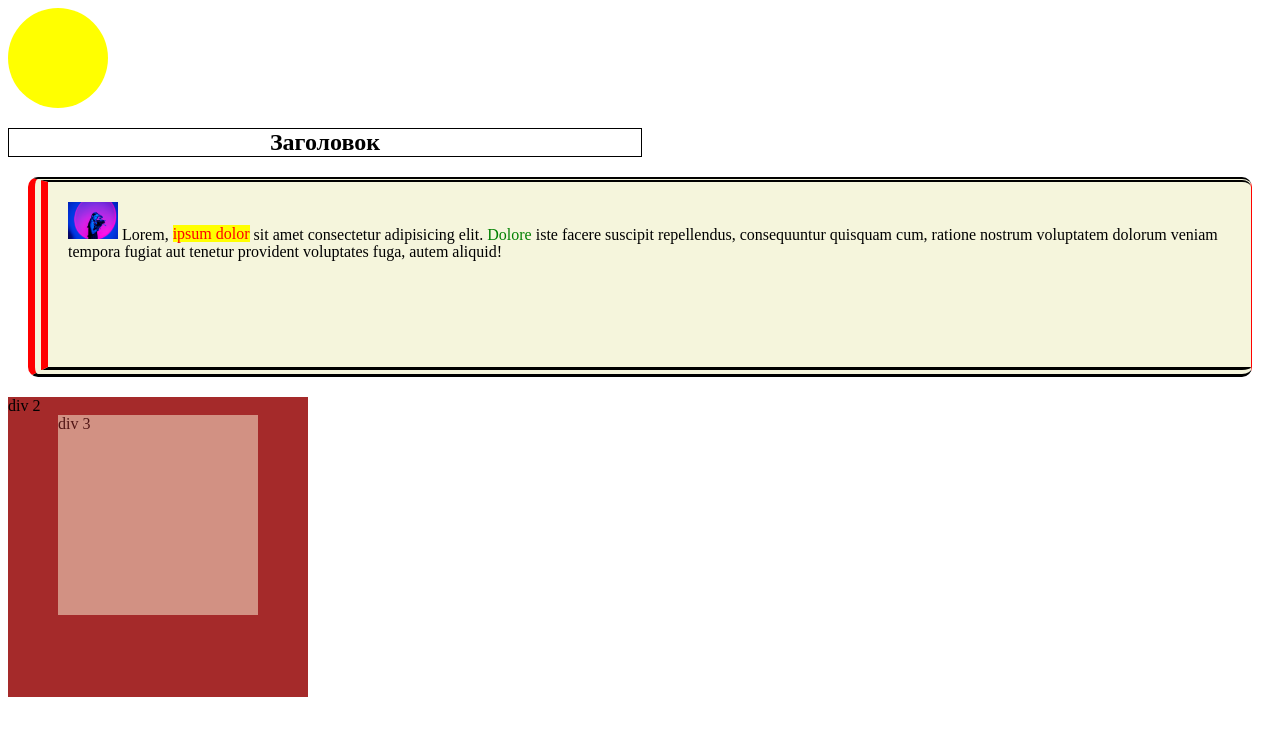
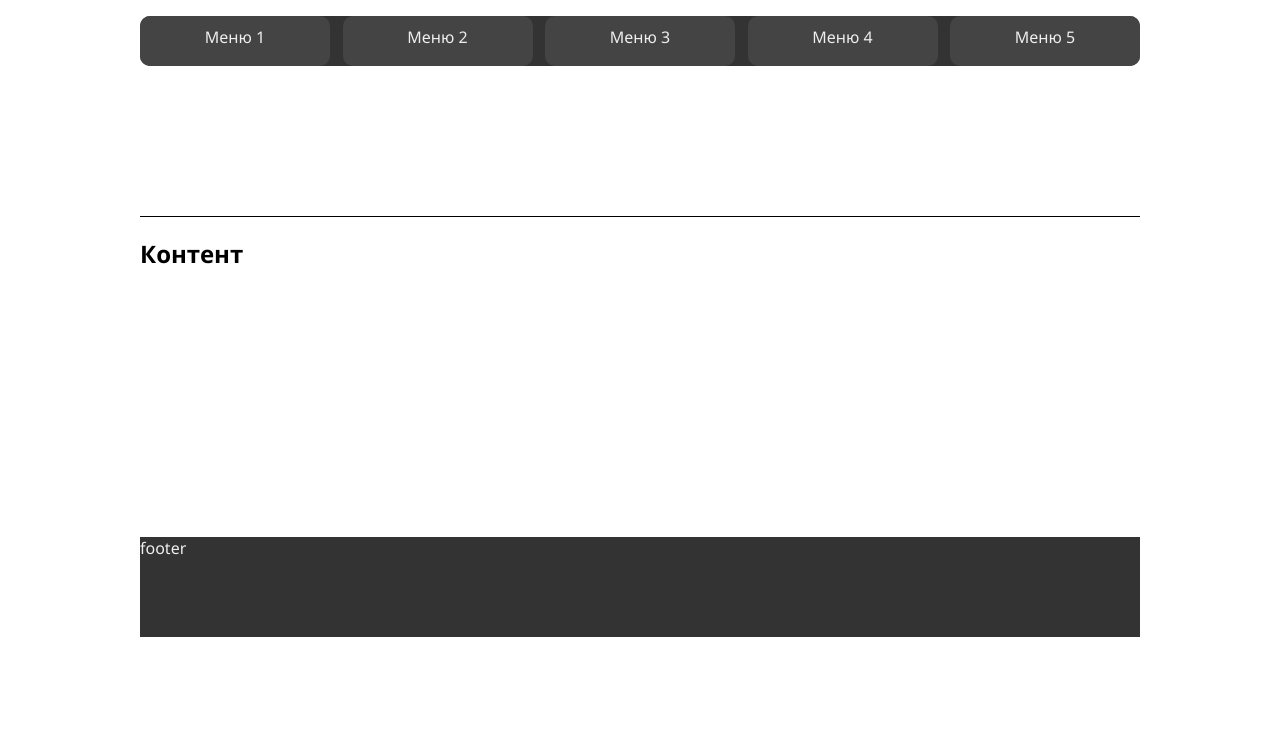
Before and after one commit to klindyuk/web21, a PHP site: page / in a window 1280 px wide. Shown: the top 736 px of the page. Run offline with PHP 8.4, Linux system fonts and the light colour scheme.

Commit message:
Занятие 8

```diff
--- a/css/style.css
+++ b/css/style.css
@@ -1,56 +1,5 @@
-p {
-    background-color: beige;
-    height: 200px;
-    padding: 20px;
-    /* border: 10px solid black; */
-    border-width: 5px 1px 10px 20px;
-    border-color: black red;
-    border-style: double;
-    border-radius: 10px;
-    margin: 20px;
-    box-sizing: border-box;
-}
-p.inlineParagraph {
-    display: inline;
-}
-h2 {
-    border: 1px solid black;
-    width: 50%;
-    text-align: center;
-}
-strong {
-    color: red;
-    font-weight: 400;
-    background-color: yellow;
-    width: 50px;
-    height: 50px;
-}
-img {
-    width: 50px;
-}
-/* div {
-    border: 1px solid black;
-} */
-div#div1 {
-    background-color: yellow;
-    width: 100px;
-    height: 100px;
-    border-radius: 50%;
-}
-span#span1 {
-    color: green;
-}
-div#div2 {
-    background-color: brown;
-    width: 300px;
-    height: 300px;
-}
-div#div3 {
-    background-color: cornsilk;
-    width: 200px;
-    height: 200px;
-    opacity: .5;
-    margin: 0 auto;
+* {
+    font-family: 'Segoe UI', Tahoma, Geneva, Verdana, sans-serif;
 }
 
 header {
@@ -65,8 +14,67 @@ div.content {
 footer {
     height: 100px;
     background-color: #333;
+    color: #eee;
 }
 div.container {
     width: 1000px;
     margin: 0 auto;
 }
+
+nav ul {
+    list-style: none;
+    padding: 0;
+    border-radius: 10px;
+}
+
+nav.mainmenu a {
+    text-decoration: none;
+    color: #eee;
+    display: block;
+    padding: 10px 20px;
+    min-width: 150px;
+    text-align: center;
+}
+
+nav.mainmenu ul ul a {
+    text-align: left;
+}
+
+nav.mainmenu > ul {
+    display: flex;
+    justify-content: space-between;
+    align-items: center;
+    background-color: #333;
+    height: 50px;
+}
+
+nav.mainmenu li {
+    background-color: #444;
+    border-radius: 10px;
+}
+
+nav.mainmenu li:hover {
+    background-color: #555;
+}
+
+nav.mainmenu > ul > li {
+    color: #eee;
+    position: relative;
+    height: 50px;
+}
+
+nav.mainmenu ul ul {
+    display: none;
+}
+
+nav.mainmenu ul ul li {
+    border-bottom: 1px solid #ddd;
+}
+
+nav.mainmenu > ul > li:hover > ul {
+    display: block;
+    position: absolute;
+    left: 0;
+    top: 50px;
+    background-color: #333;
+}
--- a/index.html
+++ b/index.html
@@ -8,18 +8,44 @@
     <link rel="stylesheet" href="css/style.css">
 </head>
 <body>
-    <div id="div1">
+    <div class="container">
+        <header>
+            <nav class="mainmenu">
+                <ul>
+                    <li class="parent"><a href="#">Меню 1</a>
+                        <ul class="child">
+                            <li><a href="#">Пункт 1.1</a></li>
+                            <li><a href="#">Пункт 1.2</a></li>
+                            <li><a href="#">Пункт 1.3</a></li>
+                        </ul>
+                    </li>
+                    <li><a href="#">Меню 2</a>
+                        <ul class="child">
+                            <li><a href="#">Пункт 2.1</a></li>
+                            <li><a href="#">Пункт 2.2</a></li>
+                            <li><a href="#">Пункт 2.3</a></li>
+                            <li><a href="#">Пункт 2.4</a></li>
+                        </ul>
+                    </li>
+                    <li><a href="#">Меню 3</a></li>
+                    <li><a href="#">Меню 4</a>
+                        <ul class="child">
+                            <li><a href="#">Пункт 4.1</a></li>
+                            <li><a href="#">Пункт 4.2</a></li>
+                        </ul>
+                    </li>
+                    <li><a href="#">Меню 5</a></li>
+                </ul>
+            </nav>
+        </header>
+        <div class="content">
+            <h2>Контент</h2>
+        </div>
+        <footer>
+            footer
+        </footer>
+    </div>
 
-    </div>
-    <h2>Заголовок</h2>
-
-    <p> <img src="img/tatiana.jpg" alt=""> Lorem, <strong>ipsum dolor</strong> sit amet consectetur adipisicing elit. <span id="span1"> Dolore </span>iste facere suscipit repellendus, consequuntur quisquam cum, ratione nostrum voluptatem dolorum veniam tempora fugiat aut tenetur provident voluptates fuga, autem aliquid!</p>
-    <div id="div2">
-        div 2
-        <div id="div3">
-            div 3
-        </div>
-    </div>
 
 </body>
 </html>
```
